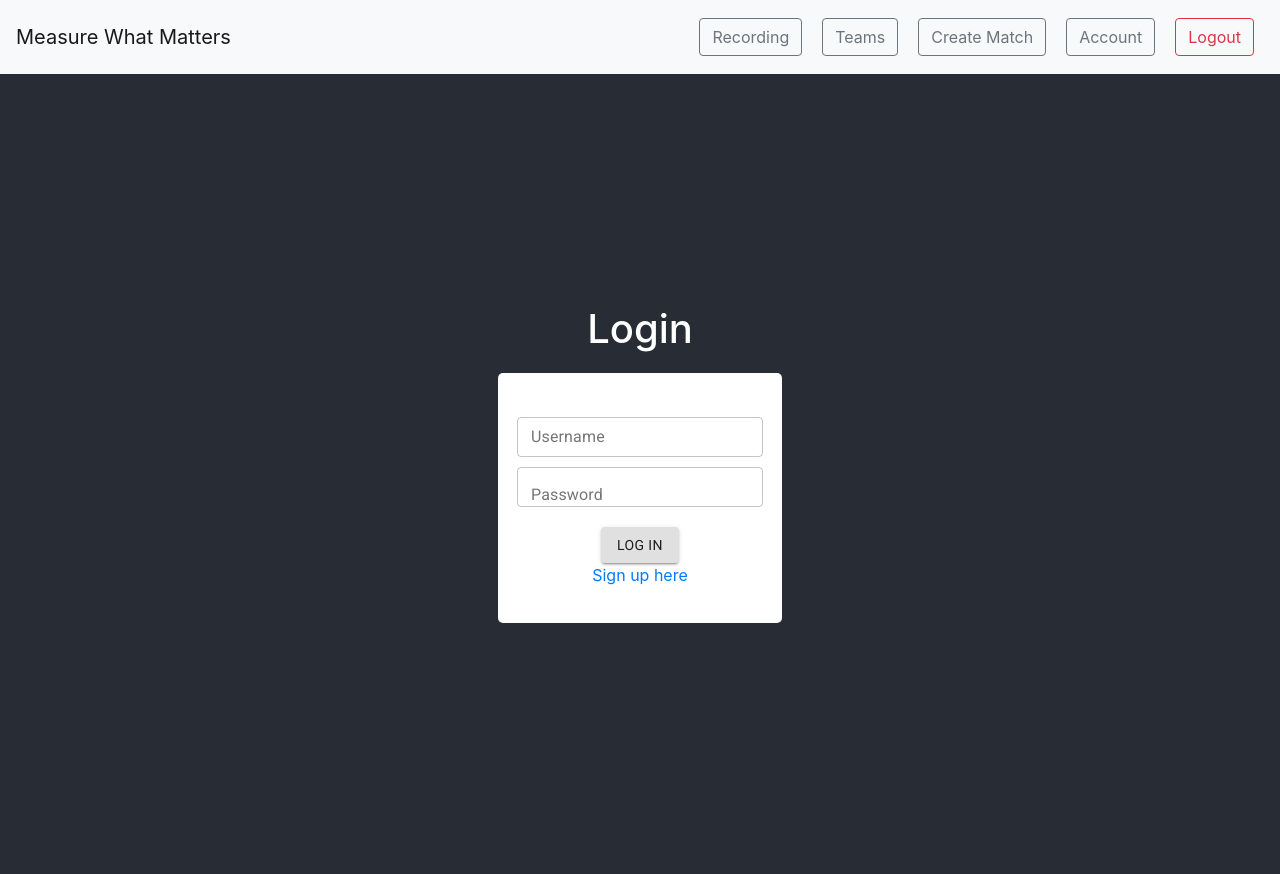
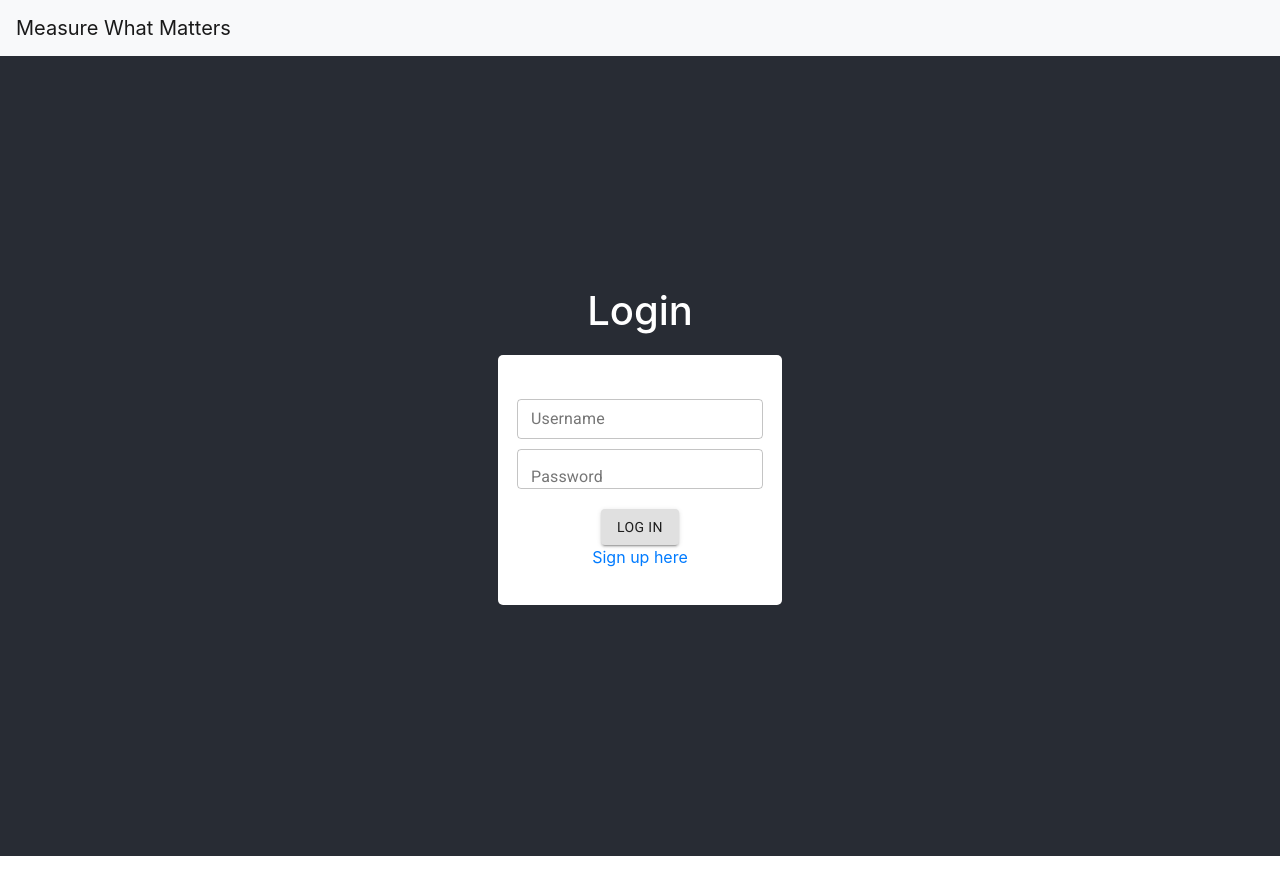
Before and after one commit to TaylorZowtuk/measure-what-matters, a React (Create React App) app in the folder frontend/: page / in a window 1280 px wide. Built offline with nearby package versions, Linux system fonts and the light colour scheme.

Commit message:
fix when to display buttons

```diff
--- a/frontend/src/components/AppNavbar.tsx
+++ b/frontend/src/components/AppNavbar.tsx
@@ -1,6 +1,6 @@
 import React from "react";
 import { Navbar, Nav, Button } from "react-bootstrap";
-import { Link } from "react-router-dom";
+import { Link, useLocation } from "react-router-dom";
 import AuthService from "../services/auth.service";
 import CSS from "csstype";
 
@@ -9,10 +9,20 @@ const buttonStyling: CSS.Properties = {
 };
 
 export default function AppNavbar() {
+  const pathname = useLocation().pathname;
+  let dontDisplay: boolean = false;
+  if (
+    pathname === "/" ||
+    pathname === "/signup" ||
+    pathname === "/match/recording"
+  ) {
+    dontDisplay = true;
+  }
   return (
     <Navbar bg="light" expand="md">
       <Navbar.Brand>Measure What Matters</Navbar.Brand>
       <Navbar.Toggle aria-controls="basic-navbar-nav" />
+      {!dontDisplay && (
         <Navbar.Collapse id="basic-navbar-nav">
           <Nav className="ml-auto">
             <Link to="/matches/upcoming">
@@ -48,6 +58,7 @@ export default function AppNavbar() {
             </Link>
           </Nav>
         </Navbar.Collapse>
+      )}
     </Navbar>
   );
 }
```
Lines whose indentation alone changed are shown as unchanged.
